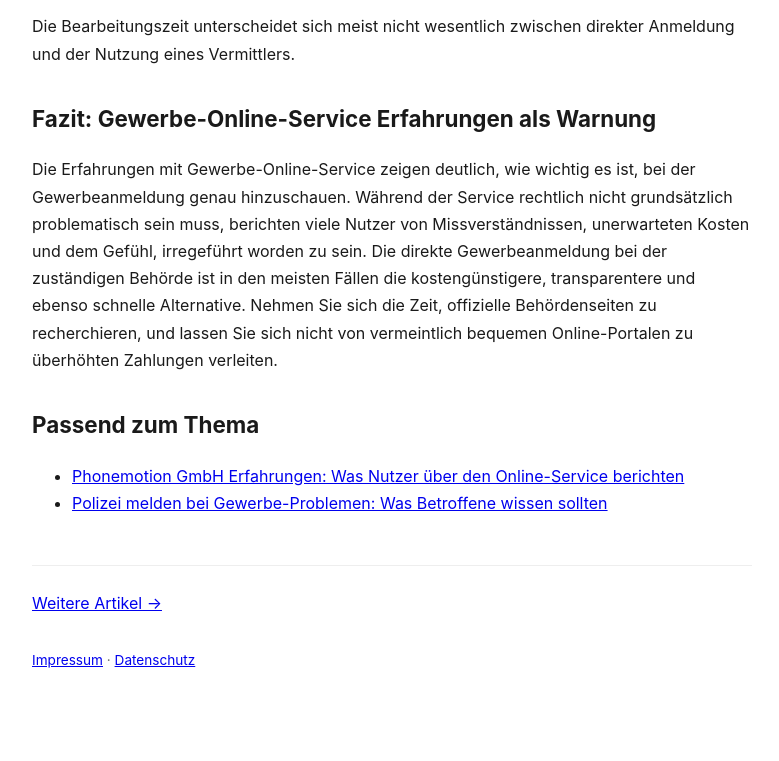
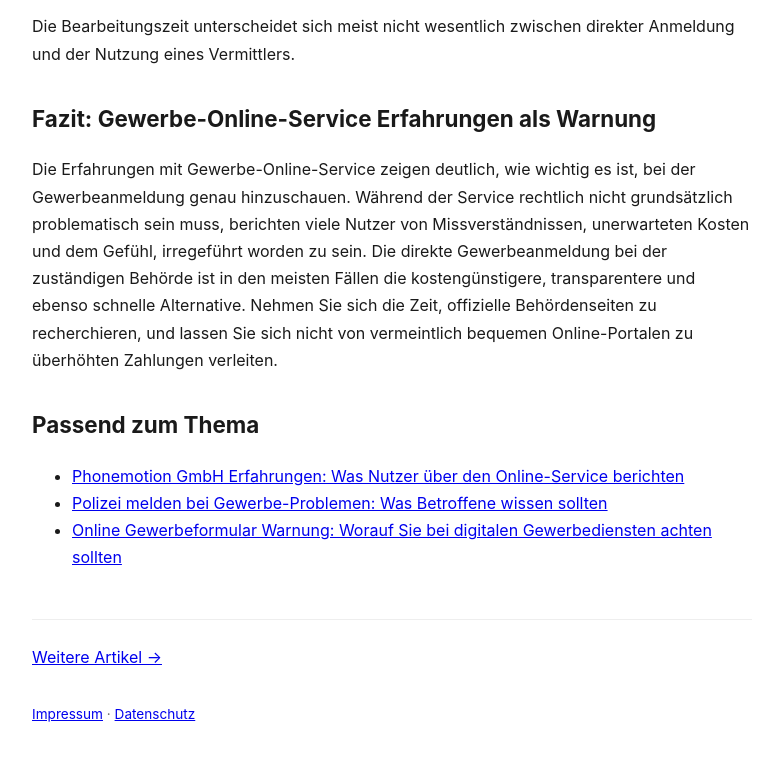
Before and after one commit to haraldlinhart-prog/formular-abzocke, a website: page blog/gewerbe-online-service-erfahrungen-was-gewerbetreibende-wissen-mussen/index.html in a window 1280 px wide. Shown: the part 3716-4477 px from the top of the page, without its empty margins (248-1027 px from the left). Before the commit the page ends 4428 px from the top, so only its background shows below. Drawn offline with Linux system fonts and the light colour scheme.

```diff
--- a/blog/gewerbe-online-service-erfahrungen-was-gewerbetreibende-wissen-mussen/index.html
+++ b/blog/gewerbe-online-service-erfahrungen-was-gewerbetreibende-wissen-mussen/index.html
@@ -13,7 +13,7 @@
 <meta property="og:url" content="https://www.formular-abzocke.de/blog/gewerbe-online-service-erfahrungen-was-gewerbetreibende-wissen-mussen/">
 <meta property="og:site_name" content="formular-abzocke.de">
 
-<script type="application/ld+json">{"@context":"https://schema.org","@type":"BlogPosting","headline":"Gewerbe-Online-Service Erfahrungen: Was Gewerbetreibende wissen müssen","description":"Gewerbe-Online-Service Erfahrungen von Betroffenen: Wie das vermeintliche Formular-Portal arbeitet, welche Kosten entstehen und wie Sie sich schützen können.","inLanguage":"de","datePublished":"2026-09-13T06:04:28.464+00:00","dateModified":"2026-10-31T06:09:31.148Z","mainEntityOfPage":{"@type":"WebPage","@id":"https://www.formular-abzocke.de/blog/gewerbe-online-service-erfahrungen-was-gewerbetreibende-wissen-mussen/"},"url":"https://www.formular-abzocke.de/blog/gewerbe-online-service-erfahrungen-was-gewerbetreibende-wissen-mussen/","author":{"@type":"Organization","name":"formular-abzocke.de","url":"https://www.formular-abzocke.de/"},"publisher":{"@type":"Organization","name":"formular-abzocke.de","url":"https://www.formular-abzocke.de/"}}</script>
+<script type="application/ld+json">{"@context":"https://schema.org","@type":"BlogPosting","headline":"Gewerbe-Online-Service Erfahrungen: Was Gewerbetreibende wissen müssen","description":"Gewerbe-Online-Service Erfahrungen von Betroffenen: Wie das vermeintliche Formular-Portal arbeitet, welche Kosten entstehen und wie Sie sich schützen können.","inLanguage":"de","datePublished":"2026-09-13T06:04:28.464+00:00","dateModified":"2026-11-03T06:06:24.989Z","mainEntityOfPage":{"@type":"WebPage","@id":"https://www.formular-abzocke.de/blog/gewerbe-online-service-erfahrungen-was-gewerbetreibende-wissen-mussen/"},"url":"https://www.formular-abzocke.de/blog/gewerbe-online-service-erfahrungen-was-gewerbetreibende-wissen-mussen/","author":{"@type":"Organization","name":"formular-abzocke.de","url":"https://www.formular-abzocke.de/"},"publisher":{"@type":"Organization","name":"formular-abzocke.de","url":"https://www.formular-abzocke.de/"}}</script>
 <script type="application/ld+json">{"@context":"https://schema.org","@type":"BreadcrumbList","itemListElement":[{"@type":"ListItem","position":1,"name":"formular-abzocke.de","item":"https://www.formular-abzocke.de/"},{"@type":"ListItem","position":2,"name":"News","item":"https://www.formular-abzocke.de/blog/"},{"@type":"ListItem","position":3,"name":"Gewerbe-Online-Service Erfahrungen: Was Gewerbetreibende wissen müssen","item":"https://www.formular-abzocke.de/blog/gewerbe-online-service-erfahrungen-was-gewerbetreibende-wissen-mussen/"}]}</script>
 <style>
   body { font-family: -apple-system, BlinkMacSystemFont, 'Segoe UI', Arial, sans-serif; max-width: 720px; margin: 0 auto; padding: 40px 20px; line-height: 1.7; color: #1a1a1a; }
@@ -110,7 +110,7 @@
 <h2>Fazit: Gewerbe-Online-Service Erfahrungen als Warnung</h2>
 
 <p>Die Erfahrungen mit Gewerbe-Online-Service zeigen deutlich, wie wichtig es ist, bei der Gewerbeanmeldung genau hinzuschauen. Während der Service rechtlich nicht grundsätzlich problematisch sein muss, berichten viele Nutzer von Missverständnissen, unerwarteten Kosten und dem Gefühl, irregeführt worden zu sein. Die direkte Gewerbeanmeldung bei der zuständigen Behörde ist in den meisten Fällen die kostengünstigere, transparentere und ebenso schnelle Alternative. Nehmen Sie sich die Zeit, offizielle Behördenseiten zu recherchieren, und lassen Sie sich nicht von vermeintlich bequemen Online-Portalen zu überhöhten Zahlungen verleiten.</p>
-<!-- sp:related --><h2>Passend zum Thema</h2><ul><li><a href="https://www.formular-abzocke.de/blog/phonemotion-gmbh-erfahrungen-was-nutzer-uber-den-online-service-berich/">Phonemotion GmbH Erfahrungen: Was Nutzer über den Online-Service berichten</a></li><li><a href="https://www.formular-abzocke.de/blog/polizei-melden-bei-gewerbe-problemen-was-betroffene-wissen-sollten/">Polizei melden bei Gewerbe-Problemen: Was Betroffene wissen sollten</a></li></ul><!-- /sp:related -->
+<!-- sp:related --><h2>Passend zum Thema</h2><ul><li><a href="https://www.formular-abzocke.de/blog/phonemotion-gmbh-erfahrungen-was-nutzer-uber-den-online-service-berich/">Phonemotion GmbH Erfahrungen: Was Nutzer über den Online-Service berichten</a></li><li><a href="https://www.formular-abzocke.de/blog/polizei-melden-bei-gewerbe-problemen-was-betroffene-wissen-sollten/">Polizei melden bei Gewerbe-Problemen: Was Betroffene wissen sollten</a></li><li><a href="https://www.formular-abzocke.de/blog/online-gewerbeformular-warnung-worauf-sie-bei-digitalen-gewerbedienste/">Online Gewerbeformular Warnung: Worauf Sie bei digitalen Gewerbediensten achten sollten</a></li></ul><!-- /sp:related -->
 <p style="margin-top:3rem;padding-top:1.5rem;border-top:1px solid #eee"><a href="https://www.formular-abzocke.de/blog/">Weitere Artikel &rarr;</a></p>
 <footer style="margin-top:2rem;font-size:0.85rem;color:#666"><a href="https://www.formular-abzocke.de/impressum/">Impressum</a> &middot; <a href="https://www.formular-abzocke.de/datenschutz/">Datenschutz</a></footer>
 </body>
```
